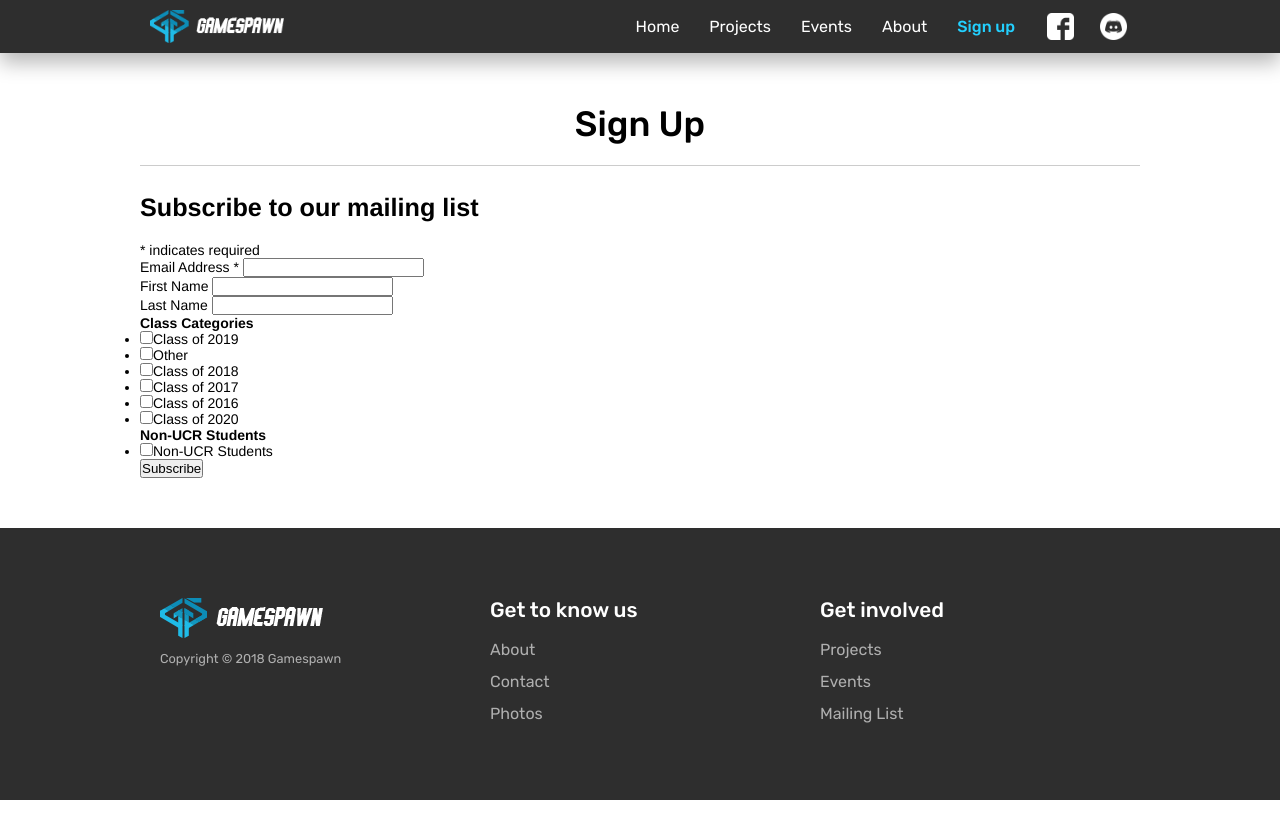
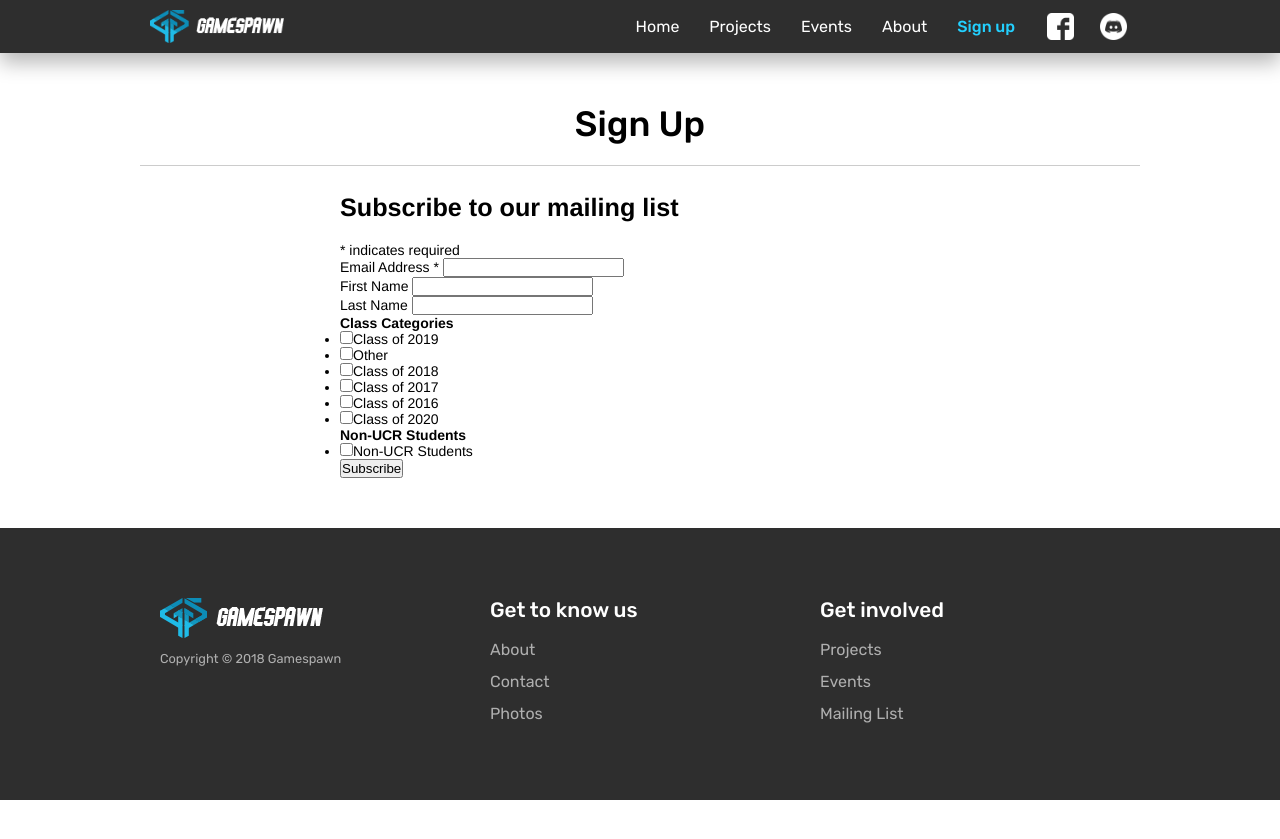
Before and after one commit to khuan028/GamespawnRedesignV2, a Jekyll site: the page built from signup.html, in a window 1280 px wide. Shown: the top 839 px of the page. Built offline with Jekyll 4.4.1, drawn with Linux system fonts in a browser that asks for light colours; Markdown is read by kramdown in place of the engine named in the settings; comment, search, counter and statistics services are not loaded.

Commit message:
Centered sign up form

```diff
--- a/signup.html
+++ b/signup.html
@@ -19,6 +19,7 @@ layout: default
             clear: left;
             font: 14px Helvetica, Arial, sans-serif;
             max-width: 600px;
+            margin: auto;
         }
 
         /* Add your own MailChimp form style overrides in your site stylesheet or in this style block.
```
